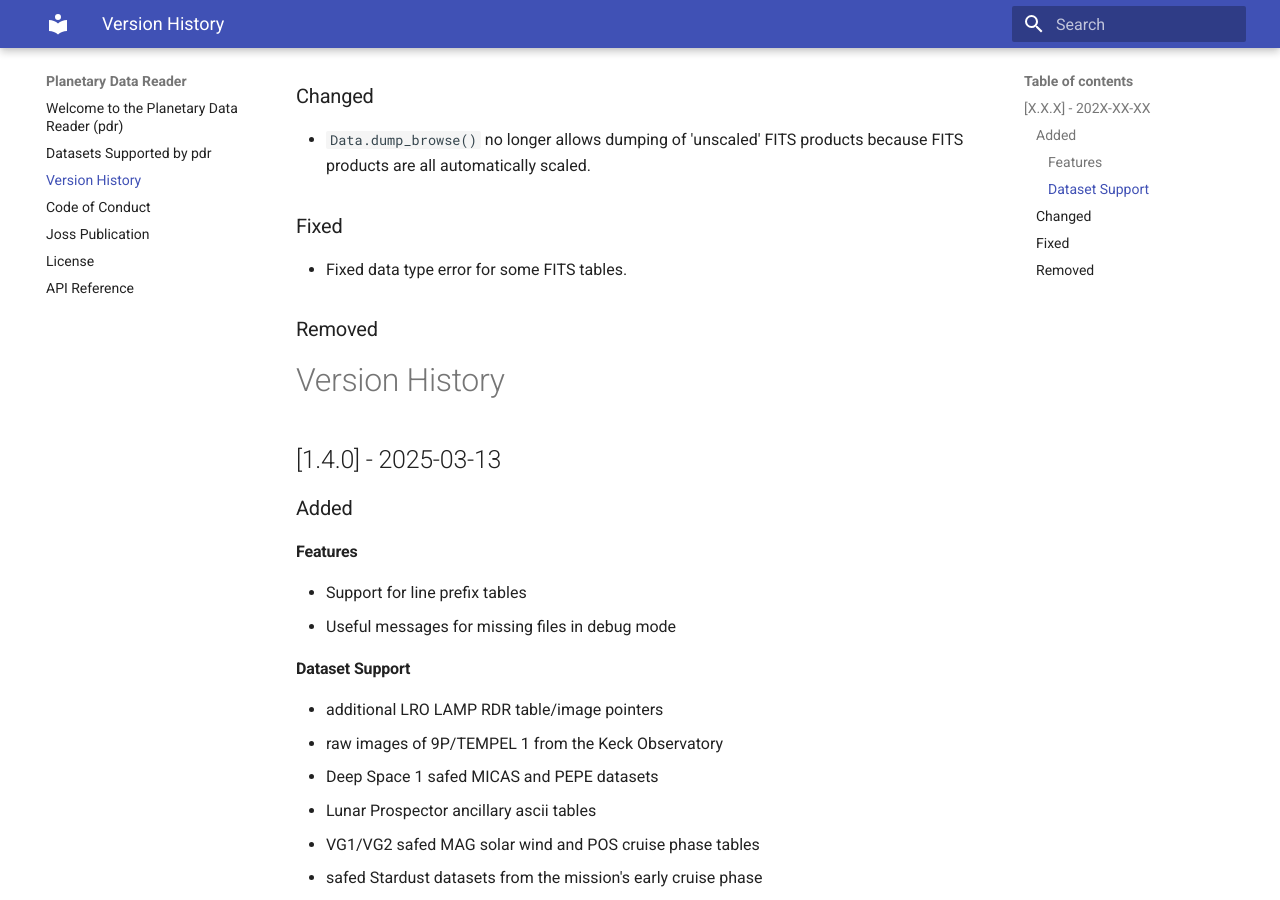
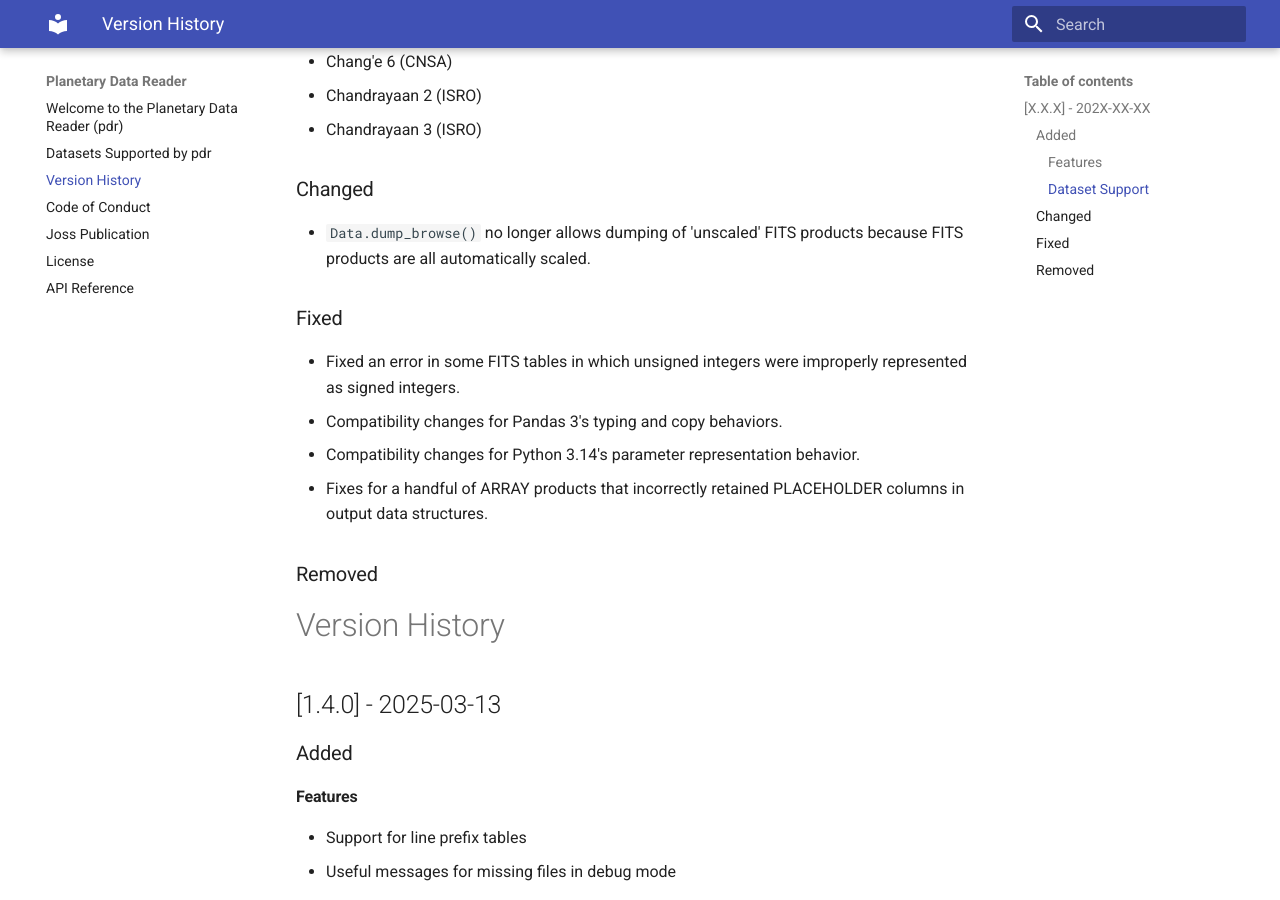
Before and after one commit to MillionConcepts/pdr, an MkDocs documentation site: the page built from docs/version_history.md, in a window 1280 px wide and 900 px high, scrolled down 1411 px. Built offline with MkDocs 1.6.1 and Material for MkDocs 9.7.7, drawn with Linux system fonts in a browser that asks for light colours; some of the changed text lies outside the part shown.

Commit message:
update changelog

```diff
--- a/docs/version_history.md
+++ b/docs/version_history.md
@@ -9,6 +9,9 @@
 - `Data.dump_browse()` and `Data.show()` now take an optional `rgb_channels`
   keyword argument which allows for manual control over which bands of a
   multiband image are used as the color channels when creating an RGB image.
+- new `strict_label_decode` option for `Data`: if you pass
+  `strict_label_decode=False`, `pdr` will attempt to decode attached labels
+- in non-ASCII character encodings.
 
 #### Dataset Support
 - Miscellaneous additional products from:
@@ -44,7 +47,12 @@
 FITS products are all automatically scaled.
 
 ### Fixed
-- Fixed data type error for some FITS tables.
+- Fixed an error in some FITS tables in which unsigned integers were
+  improperly represented as signed integers.
+- Compatibility changes for Pandas 3's typing and copy behaviors.
+- Compatibility changes for Python 3.14's parameter representation behavior.
+- Fixes for a handful of ARRAY products that incorrectly retained PLACEHOLDER
+  columns in output data structures.
 
 ### Removed
 
```
